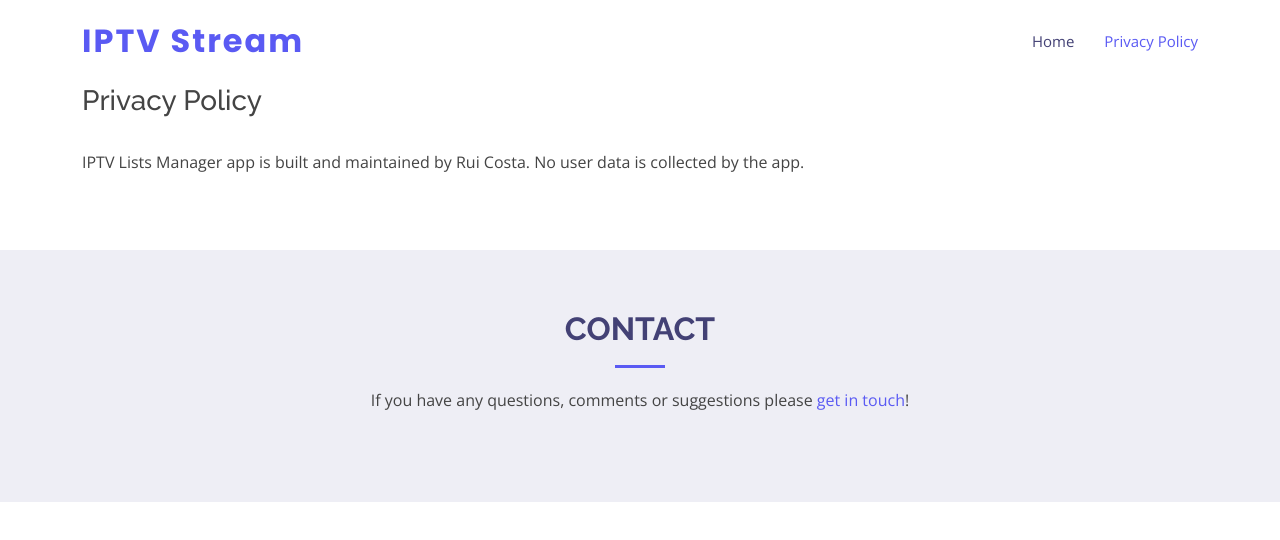
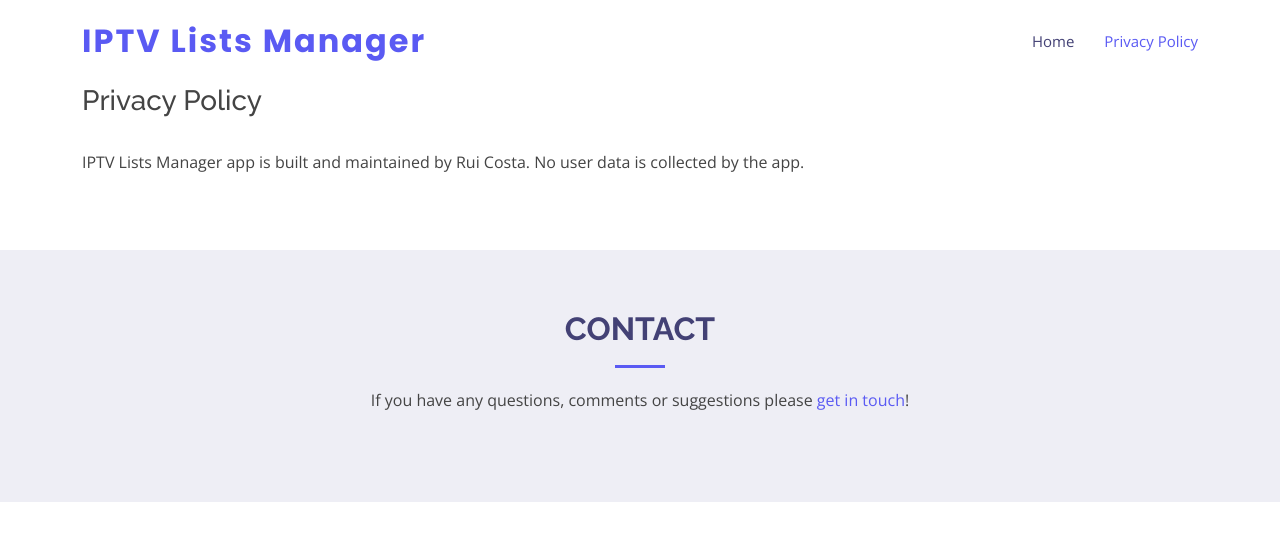
Before and after one commit to ruipfcosta/IPTVListsManager-Website, a plain HTML site: page privacy.html in a window 1280 px wide. Drawn offline with nearby package versions, Linux system fonts and the light colour scheme.

Commit message:
Updated title

```diff
--- a/privacy.html
+++ b/privacy.html
@@ -31,7 +31,7 @@
   <header id="header" class="fixed-top ">
     <div class="container d-flex align-items-center justify-content-between">
 
-      <h1 class="logo"><a href="index.html">IPTV Stream</a></h1>
+      <h1 class="logo"><a href="index.html">IPTV Lists Manager</a></h1>
 
       <nav id="navbar" class="navbar">
         <ul>
```
